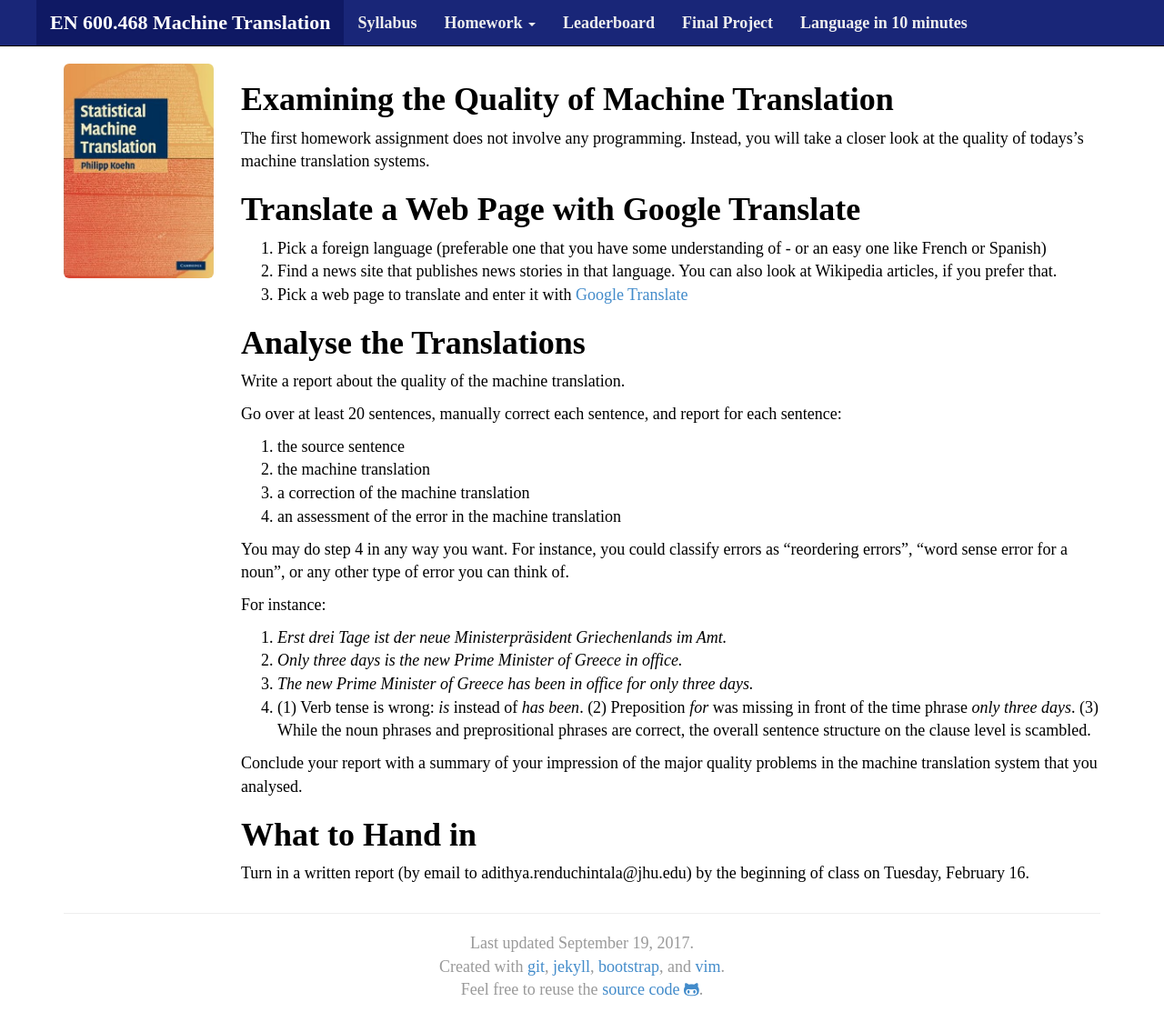
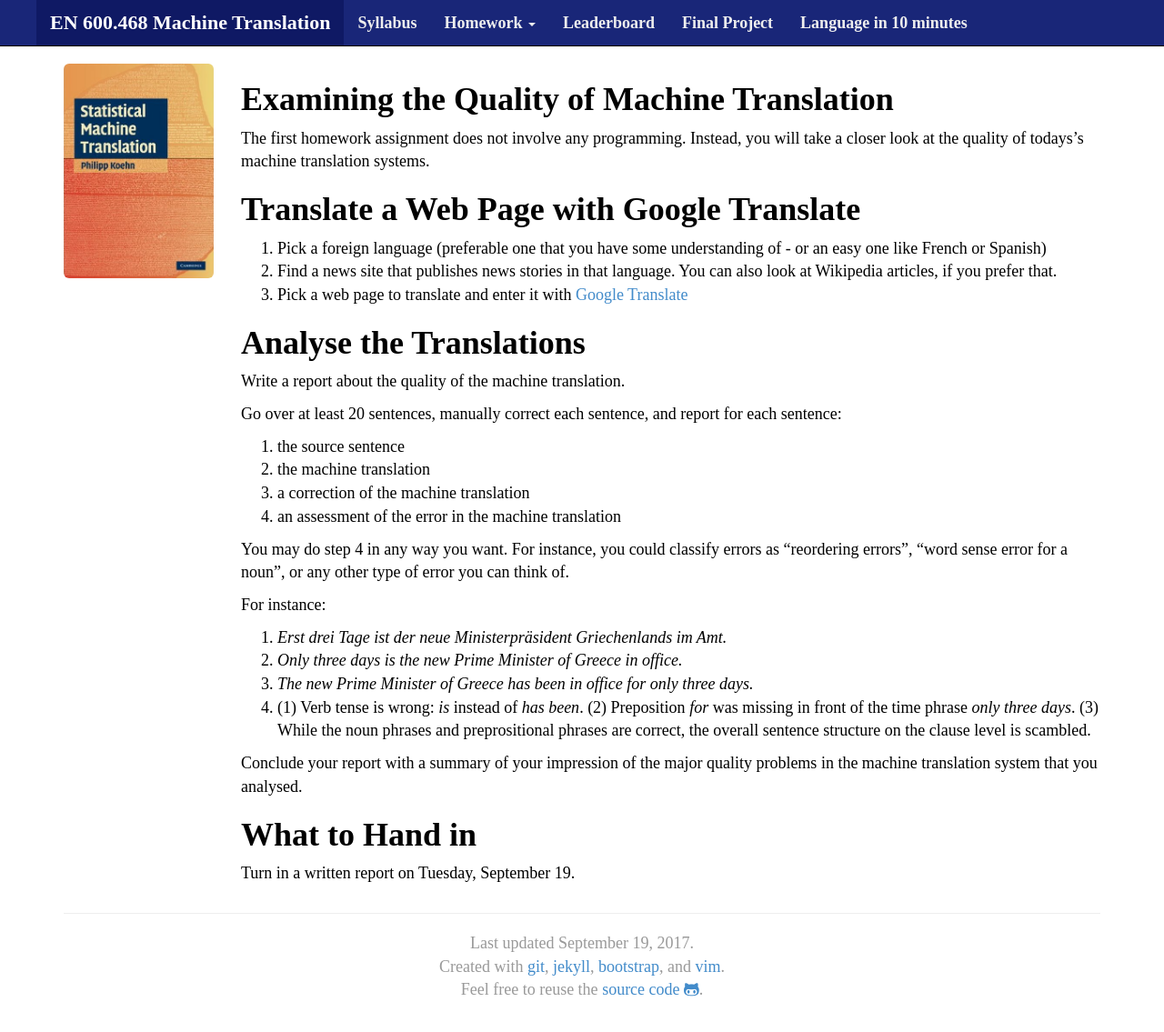
Before and after one commit to mt-class/jhu, a Jekyll site: the page built from hw0.md, in a window 1280 px wide and 1153 px high. Shown: the top 1135 px of the window at 91% size. Built offline with Jekyll 4.4.1, drawn with Linux system fonts in a browser that asks for light colours; nearby versions of some CDN libraries; some web fonts are replaced.

Commit message:
Update hw0.md

```diff
--- a/hw0.md
+++ b/hw0.md
@@ -44,4 +44,4 @@ Conclude your report with a summary of your impression of the major quality prob
 What to Hand in
 ===============
 
-Turn in a written report (by email to adithya.renduchintala@jhu.edu) by the beginning of class on Tuesday, February 16.
+Turn in a written report on Tuesday, September 19.
```
